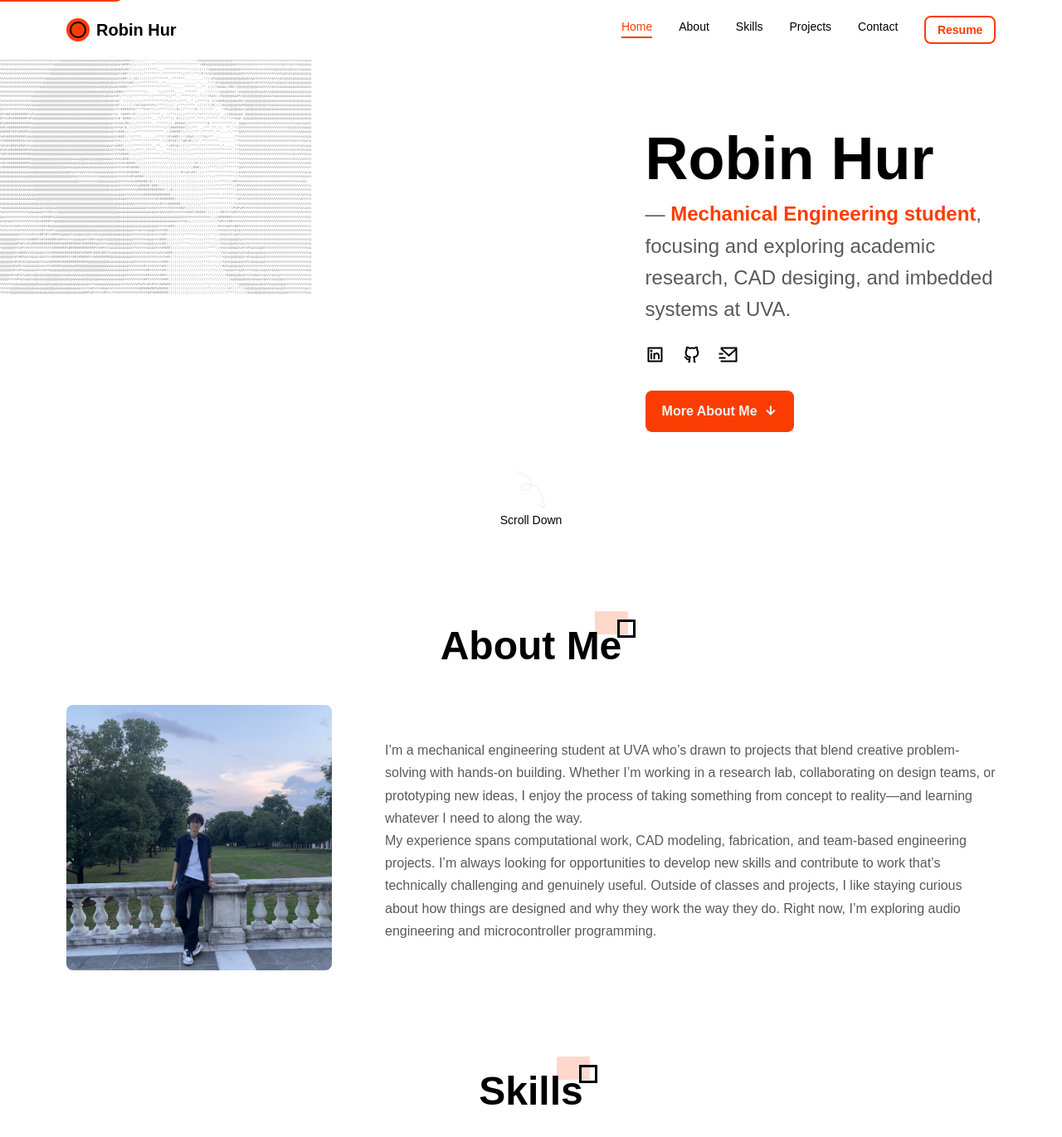
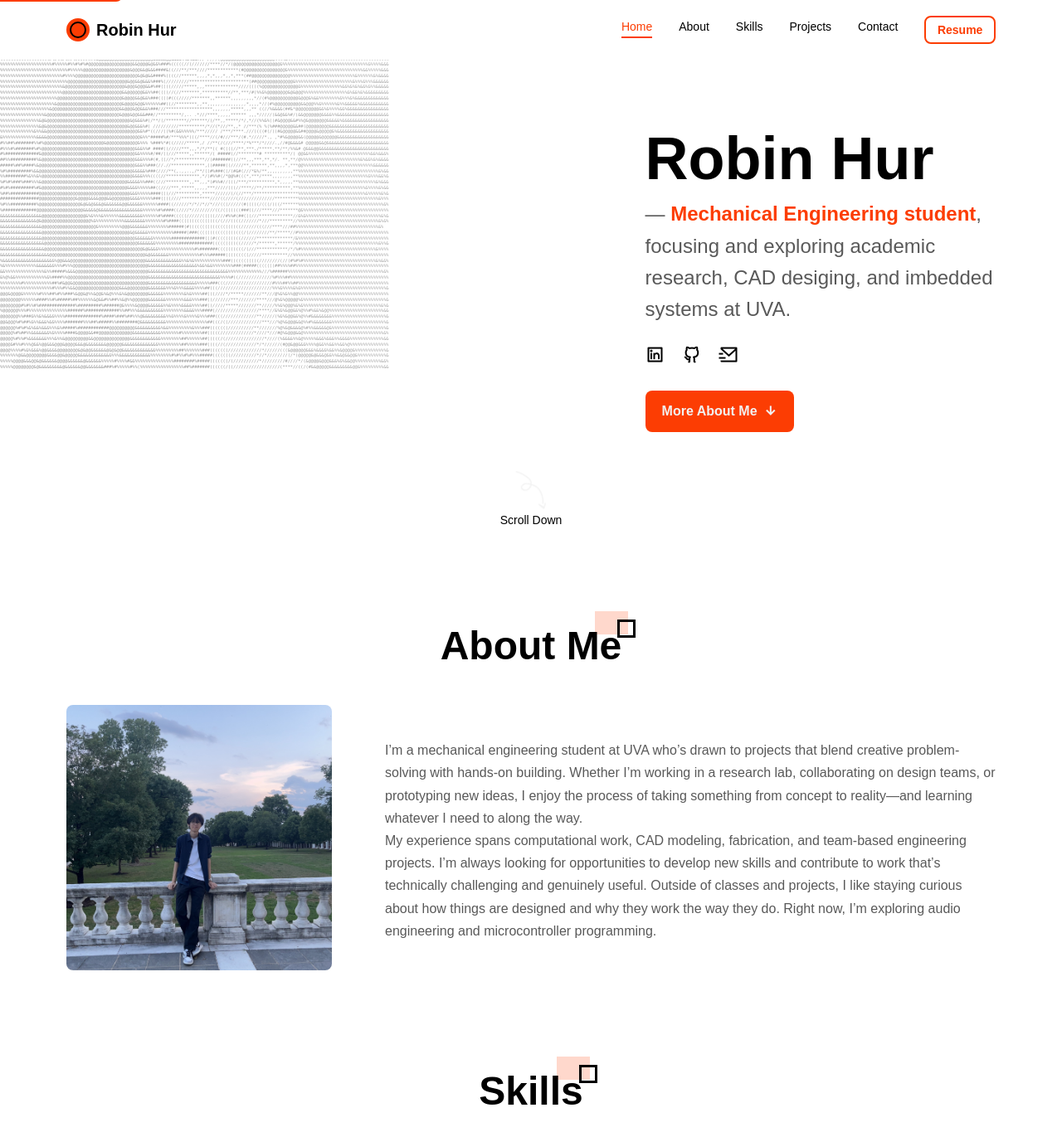
Before and after one commit to RobinKHur/RobinKHur.github.io, a Jekyll site: the page built from index.html, in a window 1280 px wide and 1400 px high. Shown: the top 1371 px of the window at 83% size. Built offline with Jekyll 4.4.1, drawn with Linux system fonts in a browser that asks for light colours; some web fonts are replaced.

Commit message:
Add files via upload

```diff
--- a/css/styles.css
+++ b/css/styles.css
@@ -295,8 +295,8 @@ button { font-family: inherit; cursor: pointer; border: none; background: none;
 
 .home__ascii-art__pre {
   font-family: ui-monospace, "SF Mono", Menlo, Consolas, "Courier New", monospace;
-  /* Third halving per the user's "reduce by half" request sequence: was clamp(22px, 2.6vw, 48px) → 11/1.3/24 → 5.5/0.65/12 → now 2.75/0.325/6. Floor 2.75px keeps the figure barely visible on narrow viewports; 0.325vw scales smoothly with screen width; 6px ceiling on wide screens. line-height:1.3 (raised from 1.1 so glyph descenders don't clip the row above at the tiny new sizes). No max-width on the <pre> — `.home__ascii-art` is the positioning context (inset:0 spans the full section width) and applies the right-to-left mask gradient that fades the figure under the bio column. */
-  font-size: clamp(2.75px, 0.325vw, 6px);
+  /* Sized up 25% (1.25×) from the previous clamp(2.75px, 0.325vw, 6px). History of clamps: 22/2.6/48 → 11/1.3/24 → 5.5/0.65/12 → 2.75/0.325/6 → now 3.4375/0.40625/7.5. Floor 3.4375px keeps the figure readable on narrow viewports; 0.40625vw scales smoothly with screen width; 7.5px ceiling on wide breakpoints. line-height:1.3 prevents glyph descenders clipping the row above at the small sizes. No max-width on the <pre> — `.home__ascii-art` is the positioning context (inset:0 spans the full section width) and applies the right-to-left mask gradient that fades the figure under the bio column. */
+  font-size: clamp(3.4375px, 0.40625vw, 7.5px);
   line-height: 1.3;
   color: var(--text-color);
   white-space: pre;
```
